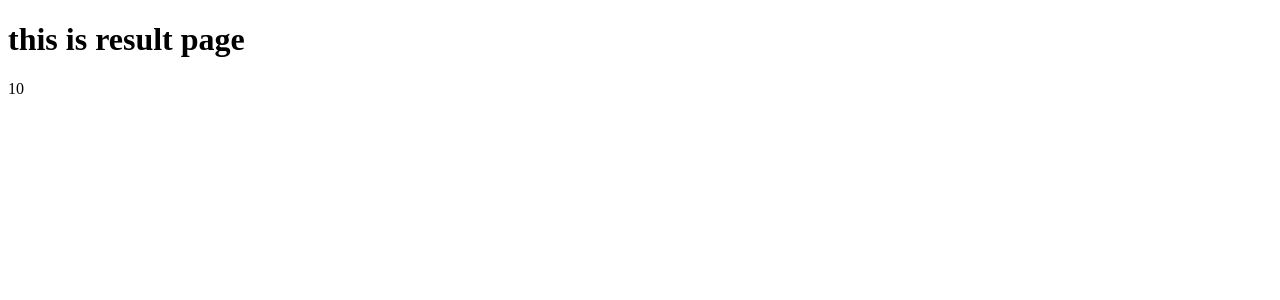
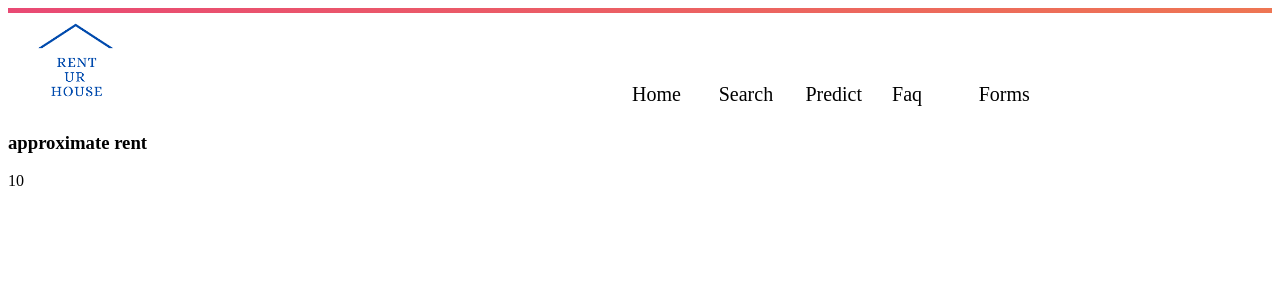
Before and after one commit to muthu03/House-Rental-Django, a Django app: template template/result.html in a window 1280 px wide. Shown: the top 300 px of the page. Run offline with Django 3.2, Linux system fonts and the light colour scheme; the template is opened without the code that fills it: most values are stand-ins (such as "Sample title", 1, 10 or a date in 2020).

Commit message:
next commit for UI changes and fomr

```diff
--- a/template/result.html
+++ b/template/result.html
@@ -1,3 +1,4 @@
+{% load static %}
 <!DOCTYPE html>
 <html lang="en">
 <head>
@@ -5,9 +6,36 @@
     <meta http-equiv="X-UA-Compatible" content="IE=edge">
     <meta name="viewport" content="width=device-width, initial-scale=1.0">
     <title>Document</title>
+    <link rel="stylesheet" href="{% static 'css/nav.css'%}">
 </head>
 <body>
-    <h1>this is result page</h1>
+     <!-- This is for nav bar-->
+     <div class="page-wrapper">
+        <div class="nav-wrapper">
+            <div class="grad-bar"></div>
+            <nav class="navbar">
+                <img src="{% static 'ima/logo5.png' %}" alt="Company Logo">
+                <div class="menu-toggle" id="mobile-menu">
+                    <span class="bar"></span>
+                    <span class="bar"></span>
+                    <span class="bar"></span>
+                </div>
+                <ul class="nav no-search">
+                    <li class="nav-item"><a href="{%url 'index' %}">Home</a></li>
+                    <li class="nav-item"><a href="{% url 'search'%}">Search</a></li>
+                    <li class="nav-item"><a href="{% url 'app' %}">Predict</a></li>
+                    <li class="nav-item"><a href="{% url 'faq' %}">Faq</a></li>
+                    <li class="nav-item"><a href="{% url 'forms' %}">Forms</a></li>
+
+
+
+                </ul>
+            </nav>
+        </div>
+
+        <!-- This is for nav bar-->
+    <h3>approximate rent</h3>
+
     {{price_prediction}}
 
 </body>
```
